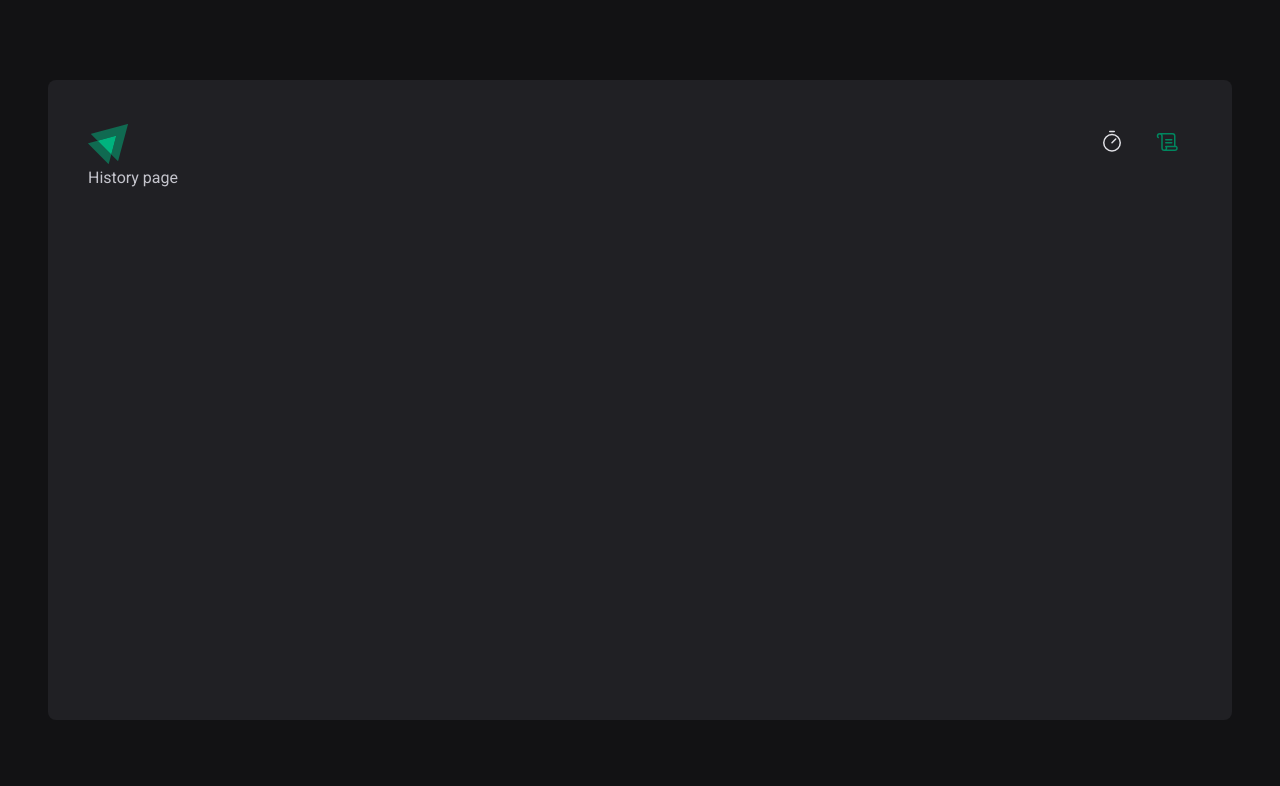
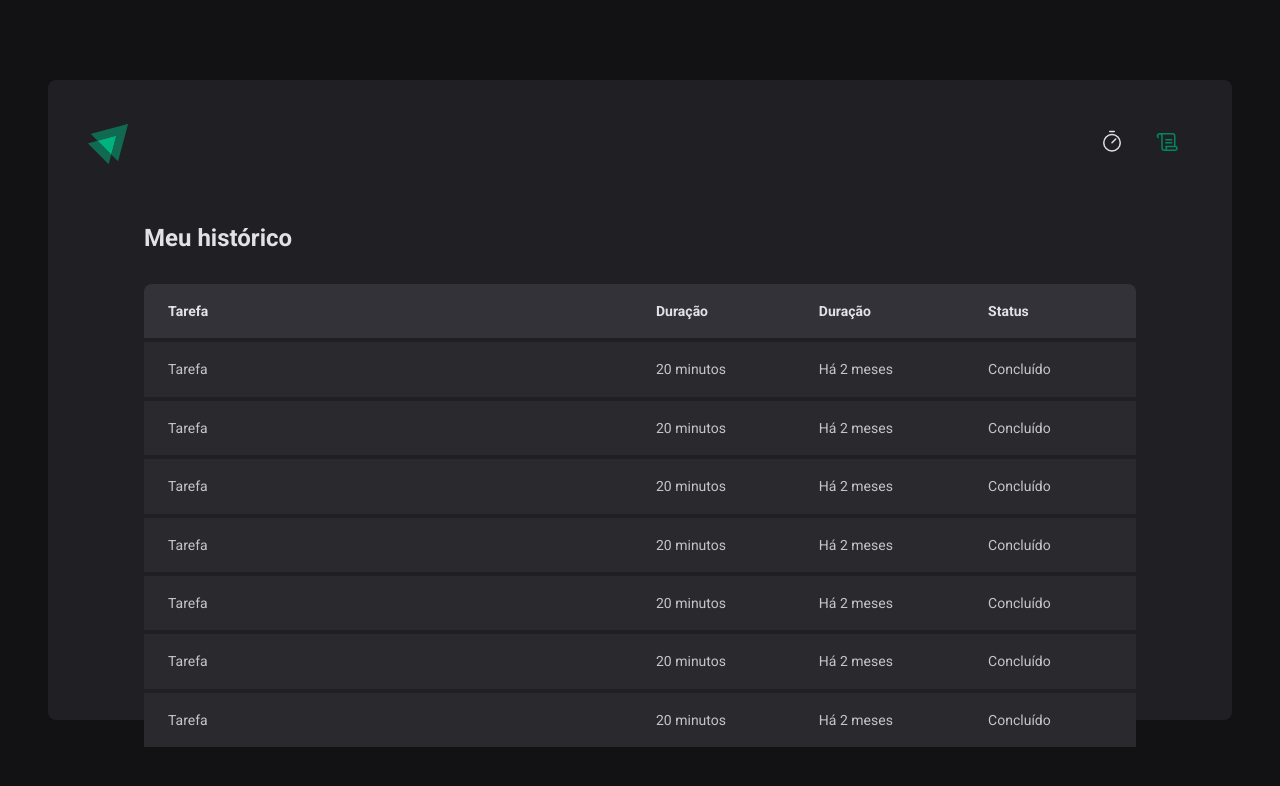
Before and after one commit to StefanyVasc/ignite-timer, a React (Vite) app: page /history in a window 1280 px wide. Shown: the top 786 px of the page. Built offline with nearby package versions, Linux system fonts and the light colour scheme.

Commit message:
style: finish styles for History page

```diff
--- a/src/Router.tsx
+++ b/src/Router.tsx
@@ -1,7 +1,7 @@
 import { Routes, Route } from 'react-router-dom'
-import { History } from './pages/History'
 import { DefaultLayout } from './layouts/DefaultLayout'
 import { Home } from './pages/Home'
+import { History } from './pages/History'
 
 export function Router() {
   return (
--- a/src/pages/History.tsx
+++ /dev/null
@@ -1,3 +0,0 @@
-export function History() {
-  return <p>History page</p>
-}
--- /dev/null
+++ b/src/pages/History/index.tsx
@@ -0,0 +1,66 @@
+import { HistoryContainer, HistoryList } from './style'
+
+export function History() {
+  return (
+    <HistoryContainer>
+      <h1>Meu histórico</h1>
+
+      <HistoryList>
+        <table>
+          <thead>
+            <tr>
+              <th>Tarefa</th>
+              <th>Duração</th>
+              <th>Duração</th>
+              <th>Status</th>
+            </tr>
+          </thead>
+          <tbody>
+            <tr>
+              <td>Tarefa</td>
+              <td>20 minutos</td>
+              <td>Há 2 meses</td>
+              <td>Concluído</td>
+            </tr>
+            <tr>
+              <td>Tarefa</td>
+              <td>20 minutos</td>
+              <td>Há 2 meses</td>
+              <td>Concluído</td>
+            </tr>
+            <tr>
+              <td>Tarefa</td>
+              <td>20 minutos</td>
+              <td>Há 2 meses</td>
+              <td>Concluído</td>
+            </tr>
+            <tr>
+              <td>Tarefa</td>
+              <td>20 minutos</td>
+              <td>Há 2 meses</td>
+              <td>Concluído</td>
+            </tr>
+            <tr>
+              <td>Tarefa</td>
+              <td>20 minutos</td>
+              <td>Há 2 meses</td>
+              <td>Concluído</td>
+            </tr>
+            <tr>
+              <td>Tarefa</td>
+              <td>20 minutos</td>
+              <td>Há 2 meses</td>
+              <td>Concluído</td>
+            </tr>
+            <tr>
+              <td>Tarefa</td>
+              <td>20 minutos</td>
+              <td>Há 2 meses</td>
+              <td>Concluído</td>
+            </tr>
+          </tbody>
+        </table>
+      </HistoryList>
+    </HistoryContainer>
+  )
+}
--- /dev/null
+++ b/src/pages/History/style.ts
@@ -0,0 +1,61 @@
+import styled from 'styled-components'
+
+export const HistoryContainer = styled.main`
+  flex: 1;
+  padding: 3.5rem;
+  display: flex;
+  flex-direction: column;
+
+  h1 {
+    font-size: 1.5rem;
+    color: ${(props) => props.theme['gray-100']};
+  }
+`
+
+export const HistoryList = styled.div`
+  flex: 1;
+  overflow: auto;
+  margin-top: 2rem;
+
+  table {
+    width: 100%;
+    border-collapse: collapse;
+    min-width: 600px;
+
+    th {
+      background-color: ${(props) => props.theme['gray-600']};
+      padding: 1rem;
+      text-align: left;
+      color: ${(props) => props.theme['gray-100']};
+      font-size: 0.875rem;
+      line-height: 1.6;
+
+      &:first-child {
+        border-top-left-radius: 8px;
+        padding-left: 1.5rem;
+      }
+
+      &:last-child {
+        border-top-right-radius: 8px;
+        padding-right: 1.5rem;
+      }
+    }
+
+    td {
+      background-color: ${(props) => props.theme['gray-700']};
+      border-top: 4px solid ${(props) => props.theme['gray-800']};
+      padding: 1rem;
+      font-size: 0.875rem;
+      line-height: 1.6;
+
+      &:first-child {
+        width: 50%;
+        padding-left: 1.5rem;
+      }
+
+      &:last-child {
+        padding-right: 1.5rem;
+      }
+    }
+  }
+`
```
